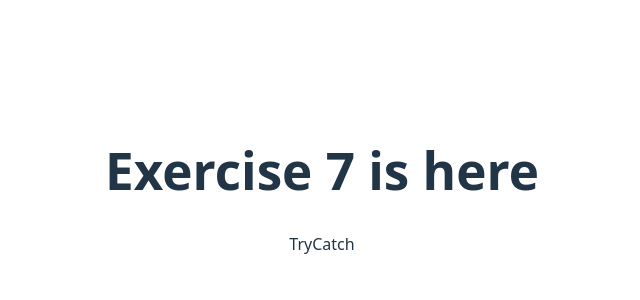
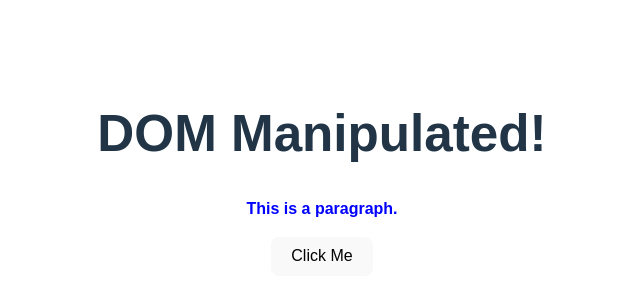
Before and after one commit to kuldeeepkumar/Training, a React (Vite) app: page / in a window 1280 px wide. Shown: the part 218-518 px from the top of the page, without its empty margins (318-958 px from the left). Built offline with nearby package versions, Linux system fonts and the light colour scheme.

Commit message:
Exercise8 is done

```diff
--- a/src/App.jsx
+++ b/src/App.jsx
@@ -7,6 +7,7 @@ import Exercise4 from "./exercises/exercise4/Exercise4";
 import Exercise5 from "./exercises/exercise5/Exercise5";
 import Exercise6 from "./exercises/exercise6/Exercise6";
 import Exercise7 from "./exercises/exercise7/Exercise7";
+import Exercise8 from "./exercises/exercise8/Exercise8";
 
 function App() {
   return (
@@ -17,7 +18,8 @@ function App() {
       {/* <Exercise4 /> */}
       {/* <Exercise5 /> */}
       {/* <Exercise6 /> */}
-      <Exercise7 />
+      {/* <Exercise7 /> */}
+      <Exercise8 />
     </>
   );
 }
--- /dev/null
+++ b/src/exercises/exercise8/Exercise8.jsx
@@ -0,0 +1,33 @@
+import React, { useEffect, useState } from "react";
+
+const Exercise8 = () => {
+  const [title, setTitle] = useState("Welcome to DOM");
+  const [messageStyle, setMessageStyle] = useState({});
+  const [resultText, setResultText] = useState("");
+  const [resultStyle, setResultStyle] = useState({});
+
+  useEffect(() => {
+    // Simulating DOM manipulation on load
+    setTitle("DOM Manipulated!");
+    setMessageStyle({
+      color: "blue",
+      fontWeight: "bold",
+    });
+  }, []);
+
+  const handleClick = () => {
+    setResultText("Button was clicked!");
+    setResultStyle({ color: "green" });
+  };
+
+  return (
+    <div style={{ padding: "20px", fontFamily: "Arial" }}>
+      <h1>{title}</h1>
+      <p style={messageStyle}>This is a paragraph.</p>
+      <button onClick={handleClick}>Click Me</button>
+      <p style={resultStyle}>{resultText}</p>
+    </div>
+  );
+};
+
+export default Exercise8;
```
Also changed, not shown: src/exercises/exercise8/Dom.html (added, +44 -0 lines).
